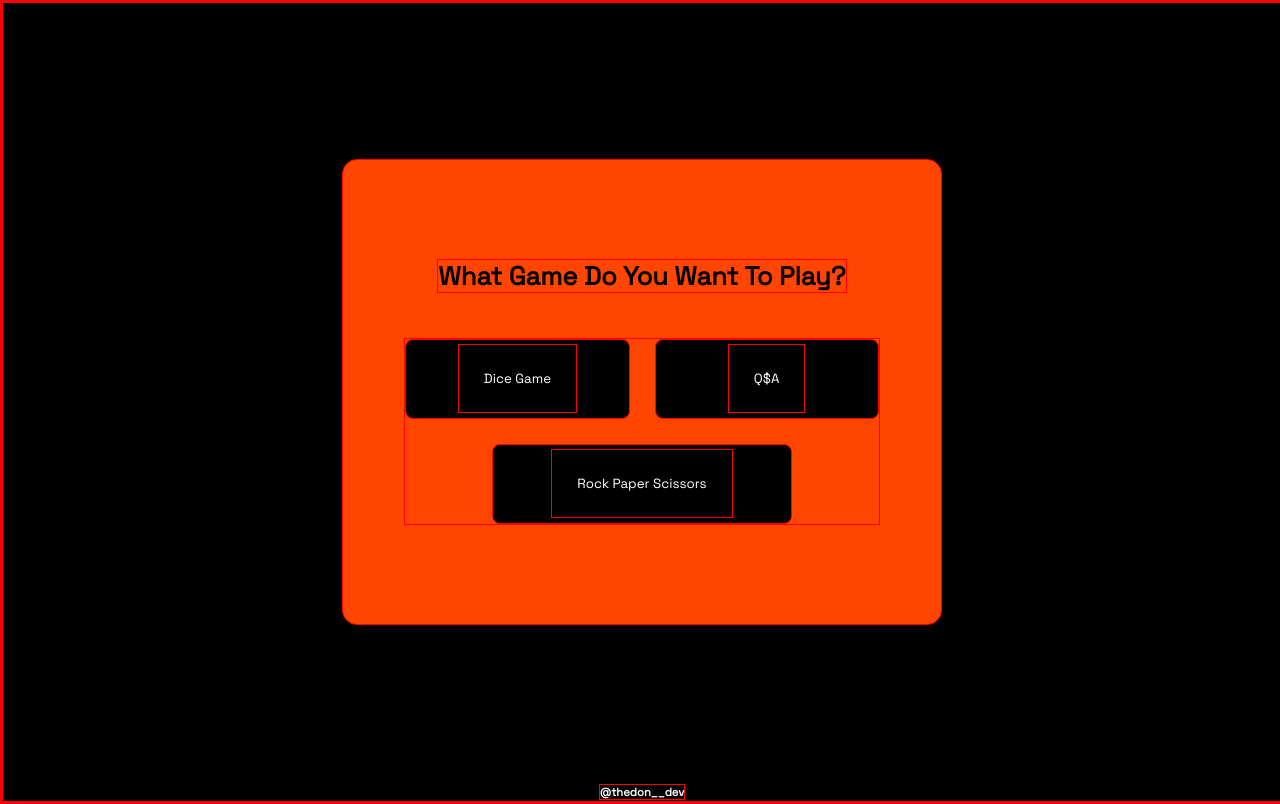
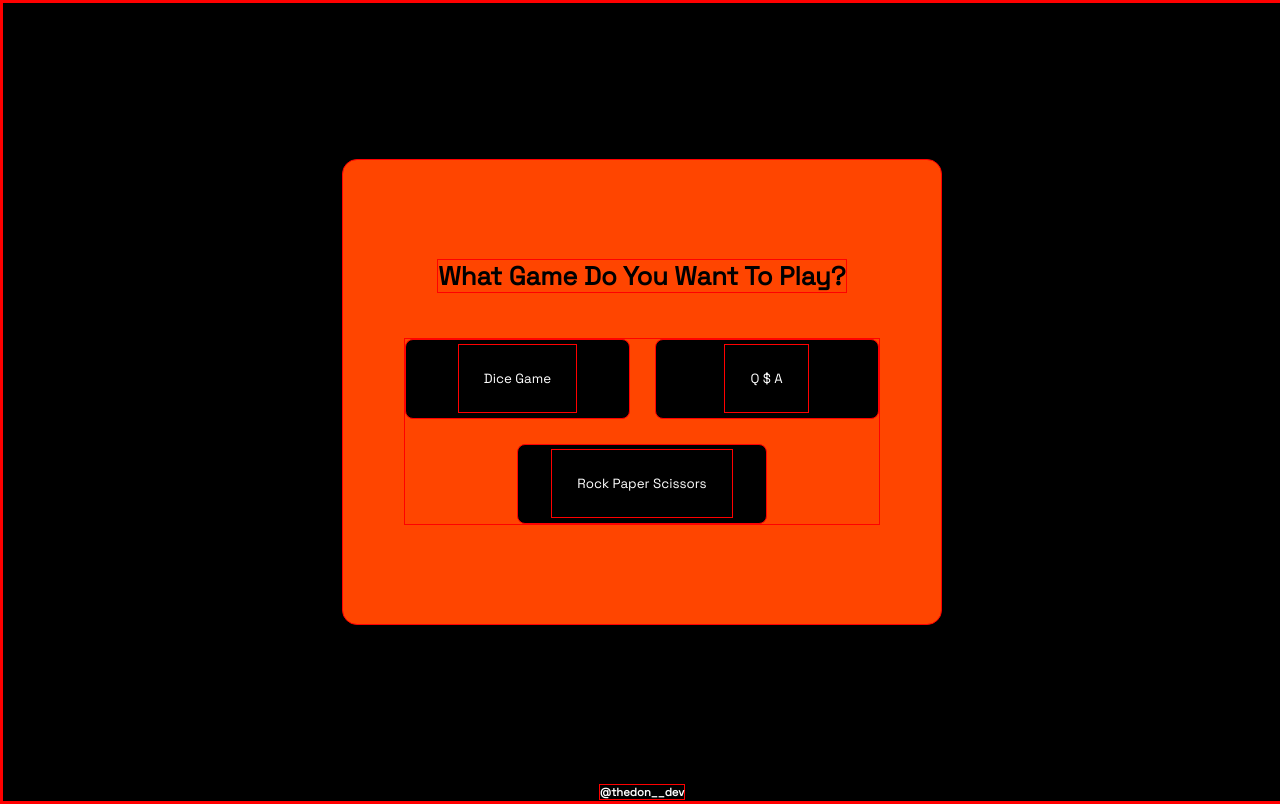
Before and after one commit to thedon-dev/All-Games-App, a plain HTML site: page index.html in a window 1280 px wide. Drawn offline with Linux system fonts and the light colour scheme.

Commit message:
Structured commit

```diff
--- a/mainPage/index.html
+++ b/index.html
@@ -4,7 +4,7 @@
     <meta charset="UTF-8">
     <meta name="viewport" content="width=device-width, initial-scale=1.0">
     <title>All Games App</title>
-    <link rel="stylesheet" href="style.css">
+    <link rel="stylesheet" href="./mainPage/style.css">
 </head>
 <body>
     <div class="wrapper">
@@ -12,11 +12,12 @@
             <h3>What Game Do You Want To Play?</h3>
             <div class="buttons">
                 <button><a href="../Dice Game/index.html">Dice Game</a></button>
-                <button><a href="../">Q$A</a></button>
+                <button><a href="../">Q $ A</a></button>
                 <button><a href="#">Rock Paper Scissors</a></button>
             </div>
         </div>
         <p>@thedon__dev</p>
     </div>
+    <script src="./mainPage/function.js"></script>
 </body>
 </html>
--- a/mainPage/style.css
+++ b/mainPage/style.css
@@ -52,7 +52,7 @@ h3 {
 button {
     flex: 1;
     min-width: 180px;
-    max-width: 300px;
+    max-width: 250px;
     text-align: center;
     height: 5rem;
     border-radius: 8px;
```
